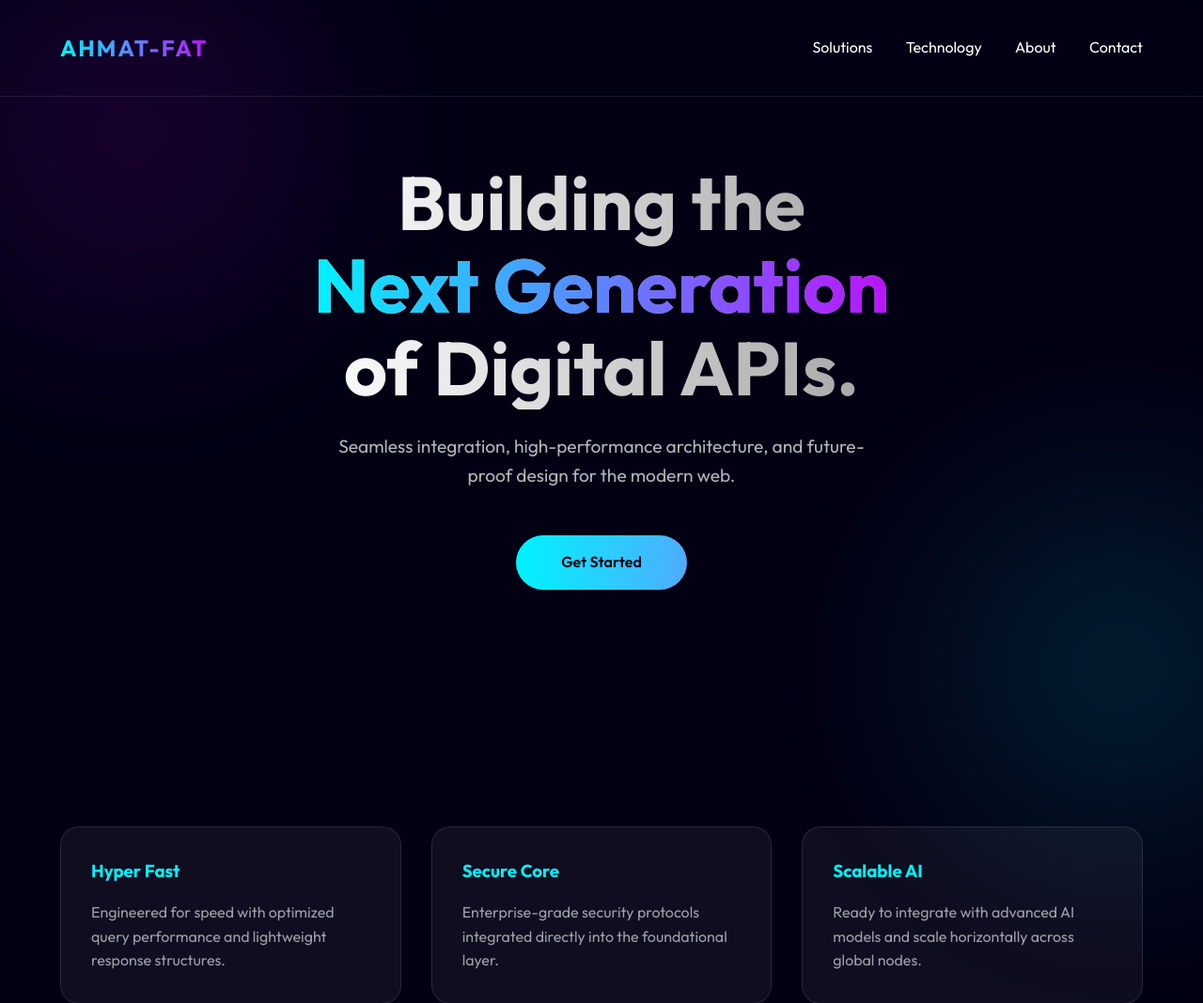
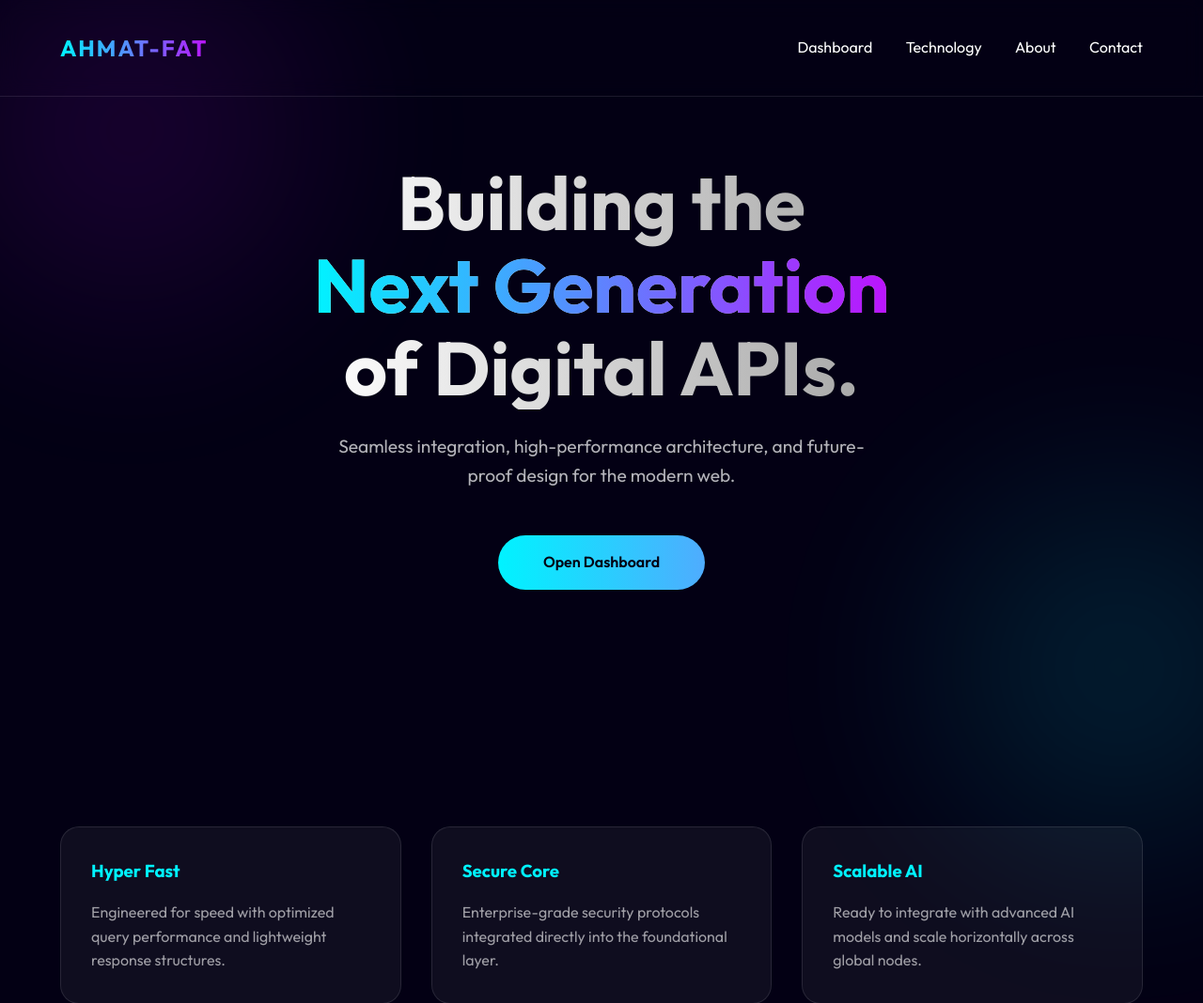
Before and after one commit to sidicksino/Ahmat-Fat, a Django app: page / in a window 1280 px wide. Shown: the top 1068 px of the page at 94% size. Run offline with Django 4.2, Linux system fonts and the light colour scheme.

Commit message:
Update home page navigation and call-to-action links to improve routing to dashboard and home.

```diff
--- a/API/templates/API/home.html
+++ b/API/templates/API/home.html
@@ -192,7 +192,7 @@
     <nav>
         <div class="logo">AHMAT-FAT</div>
         <div class="nav-links">
-            <a href="#">Solutions</a>
+            <a href="/myapp/">Dashboard</a>
             <a href="#">Technology</a>
             <a href="#">About</a>
             <a href="#">Contact</a>
@@ -202,7 +202,7 @@
     <section class="hero">
         <h1>Building the <br> <span>Next Generation</span> <br> of Digital APIs.</h1>
         <p>Seamless integration, high-performance architecture, and future-proof design for the modern web.</p>
-        <a href="#" class="cta-btn">Get Started</a>
+        <a href="/myapp/" class="cta-btn">Open Dashboard</a>
     </section>
 
     <section class="features">
--- a/Myapp/templates/Myapp/home.html
+++ b/Myapp/templates/Myapp/home.html
@@ -190,8 +190,9 @@
     <div class="bg-glow blob-2"></div>
 
     <nav>
-        <div class="logo">AHMAT-FAT / MYAPP</div>
+        <div class="logo"><a href="/" style="text-decoration: none; color: inherit;">AHMAT-FAT / MYAPP</a></div>
         <div class="nav-links">
+            <a href="/">Home</a>
             <a href="#">Dashboard</a>
             <a href="#">Analytics</a>
             <a href="#">Team</a>
```
